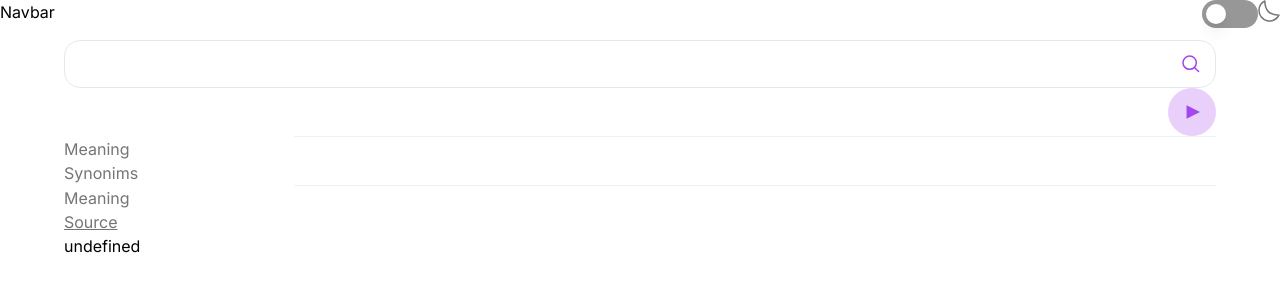
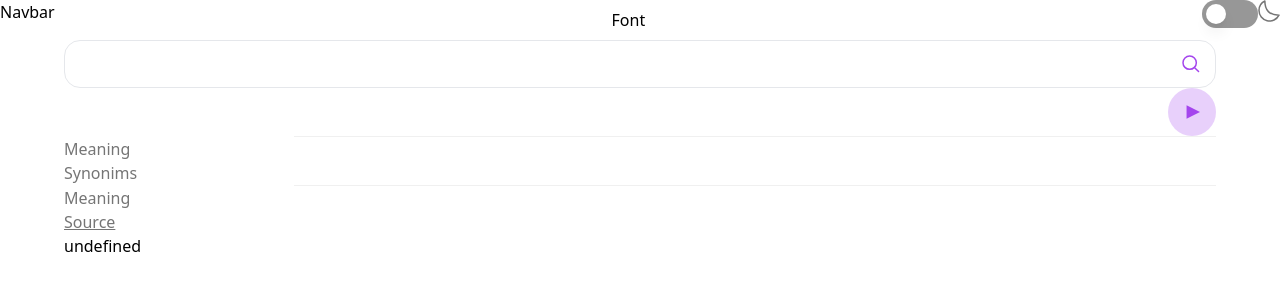
Before and after one commit to reactaleks/dictionary-app-nextjs, a Next.js app: page / in a window 1280 px wide. Shown: the top 300 px of the page. Built offline with nearby package versions, Linux system fonts and the light colour scheme.

Commit message:
Added font simple font switcher

```diff
--- a/app/layout.tsx
+++ b/app/layout.tsx
@@ -1,8 +1,9 @@
 import type { Metadata } from "next";
 import { Inter } from "next/font/google";
 import "./globals.css";
-import { ThemeSwitchProvider } from "@/components/Providers";
-
+import { ThemeSwitchProvider } from "@/components/providers/Providers";
+import { FontsSwitchProvider } from "@/components/providers/Providers";
+import { FontsContextProvider } from "@/components/providers/ContextProviders";
 const inter = Inter({ subsets: ["latin"] });
 
 export const metadata: Metadata = {
@@ -19,7 +20,9 @@ export default function RootLayout({
     <html lang="en" suppressHydrationWarning>
       <body className={inter.className}>
         <ThemeSwitchProvider>
-          {children}
+          <FontsContextProvider>
+            <FontsSwitchProvider>{children}</FontsSwitchProvider>
+          </FontsContextProvider>
         </ThemeSwitchProvider>
       </body>
     </html>
--- /dev/null
+++ b/components/FontSwitchComponenet.tsx
@@ -0,0 +1,39 @@
+"use client";
+import { useContext } from "react";
+import { FontContext } from "./providers/ContextProviders";
+import { Menu, MenuButton, MenuItem, MenuItems } from "@headlessui/react";
+
+export default function FontSwitch() {
+  const {fontFamily, changeFontFamily} = useContext(FontContext);
+  return (
+    <Menu>
+      <MenuButton>Font</MenuButton>
+      <MenuItems anchor="bottom">
+        <MenuItem>
+          <button
+            onClick={() => changeFontFamily('font-sans')}
+            className="block w-full text-left data-[focus]:bg-blue-100"
+          >
+            Sans Serif
+          </button>
+        </MenuItem>
+        <MenuItem>
+          <button
+            onClick={() => changeFontFamily('font-serif')}
+            className="block w-full text-left data-[focus]:bg-blue-100"
+          >
+            Serif
+          </button>
+        </MenuItem>
+        <MenuItem>
+          <button
+            onClick={() => changeFontFamily('font-mono')}
+            className="block w-full text-left data-[focus]:bg-blue-100"
+          >
+            Mono
+          </button>
+        </MenuItem>
+      </MenuItems>
+    </Menu>
+  );
+}
--- a/components/NavComponent.tsx
+++ b/components/NavComponent.tsx
@@ -1,8 +1,13 @@
+'use client'
 import ThemeSwitch from "./ThemeSwitchComponent"
+import FontSwitch from "./FontSwitchComponenet"
 export default function Navigation() {
+
     return (
         <nav className="h-[5vh] flex justify-between">
+
             Navbar
+            <FontSwitch/>
             <ThemeSwitch/>
         </nav>
     )
--- a/components/Providers.tsx
+++ /dev/null
@@ -1,10 +0,0 @@
-'use client';
-import { ThemeProvider } from 'next-themes';
-
-export function ThemeSwitchProvider({ children }: { children: React.ReactNode }) {
-	return (
-		<ThemeProvider attribute="class" defaultTheme="system" enableSystem>
-			{children}
-		</ThemeProvider>
-	);
-}
--- /dev/null
+++ b/components/providers/ContextProviders.tsx
@@ -0,0 +1,26 @@
+"use client";
+import { createContext, useState } from "react";
+
+interface ContextTypes {
+  fontFamily: string;
+  changeFontFamily: (val: string) => void;
+}
+
+export const FontContext = createContext<ContextTypes>({
+  fontFamily: "font-sans",
+  changeFontFamily: () => {}
+});
+
+export function FontsContextProvider({ children }: { children: React.ReactNode }) {
+  const [fontFamily, setFontFamily] = useState("font-sans");
+
+  const changeFontFamily = (val: string) => {
+    setFontFamily(val);
+  };
+
+  return (
+    <FontContext.Provider value={{ fontFamily, changeFontFamily}}>
+      {children}
+    </FontContext.Provider>
+  );
+}
--- /dev/null
+++ b/components/providers/Providers.tsx
@@ -0,0 +1,21 @@
+'use client'
+
+import { ThemeProvider } from 'next-themes';
+import { useContext } from 'react';
+import { FontContext } from './ContextProviders';
+export function ThemeSwitchProvider({ children }: { children: React.ReactNode }) {
+	return (
+		<ThemeProvider attribute="class" defaultTheme="system" enableSystem>
+			{children}
+		</ThemeProvider>
+	);
+}
+
+export function FontsSwitchProvider({ children }: { children: React.ReactNode }) {
+	const {fontFamily} = useContext(FontContext)
+	return (
+		<div className={`${fontFamily}`}>
+			{children}
+		</div>
+	);
+}
```
